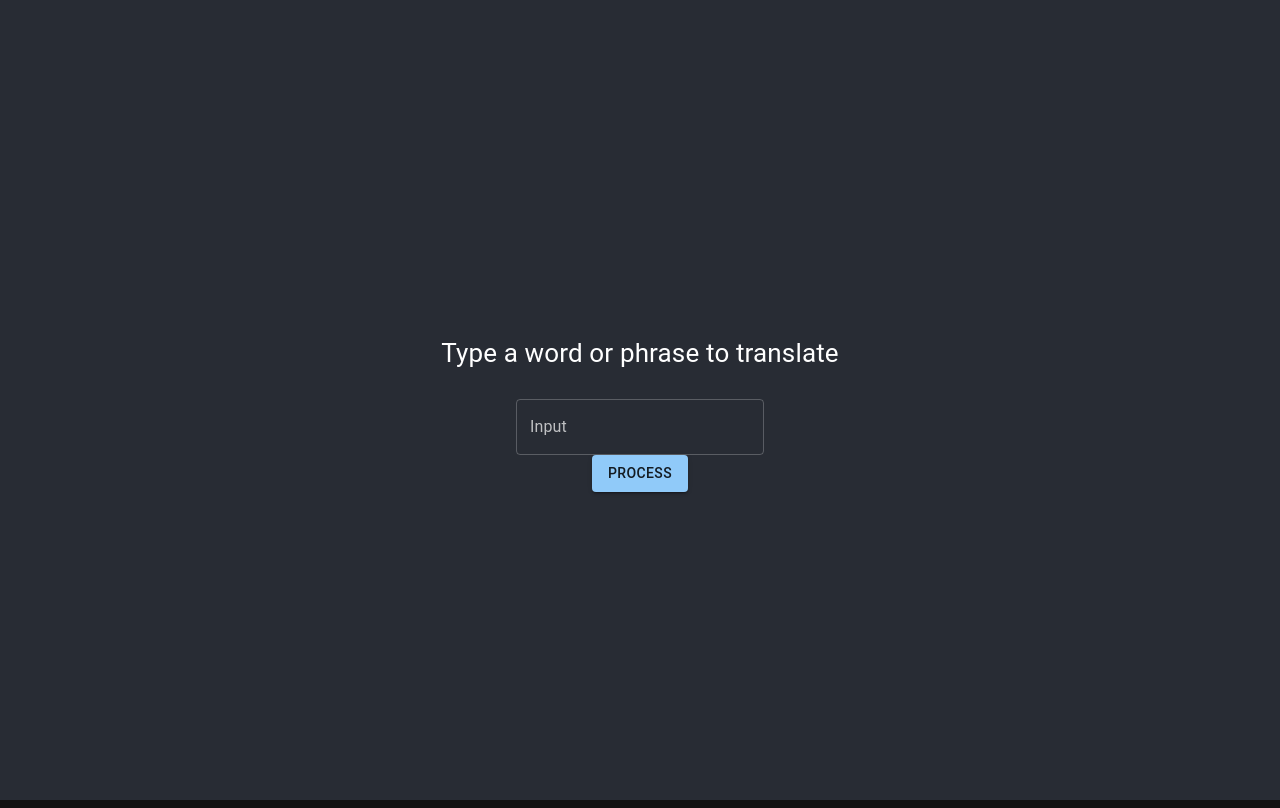
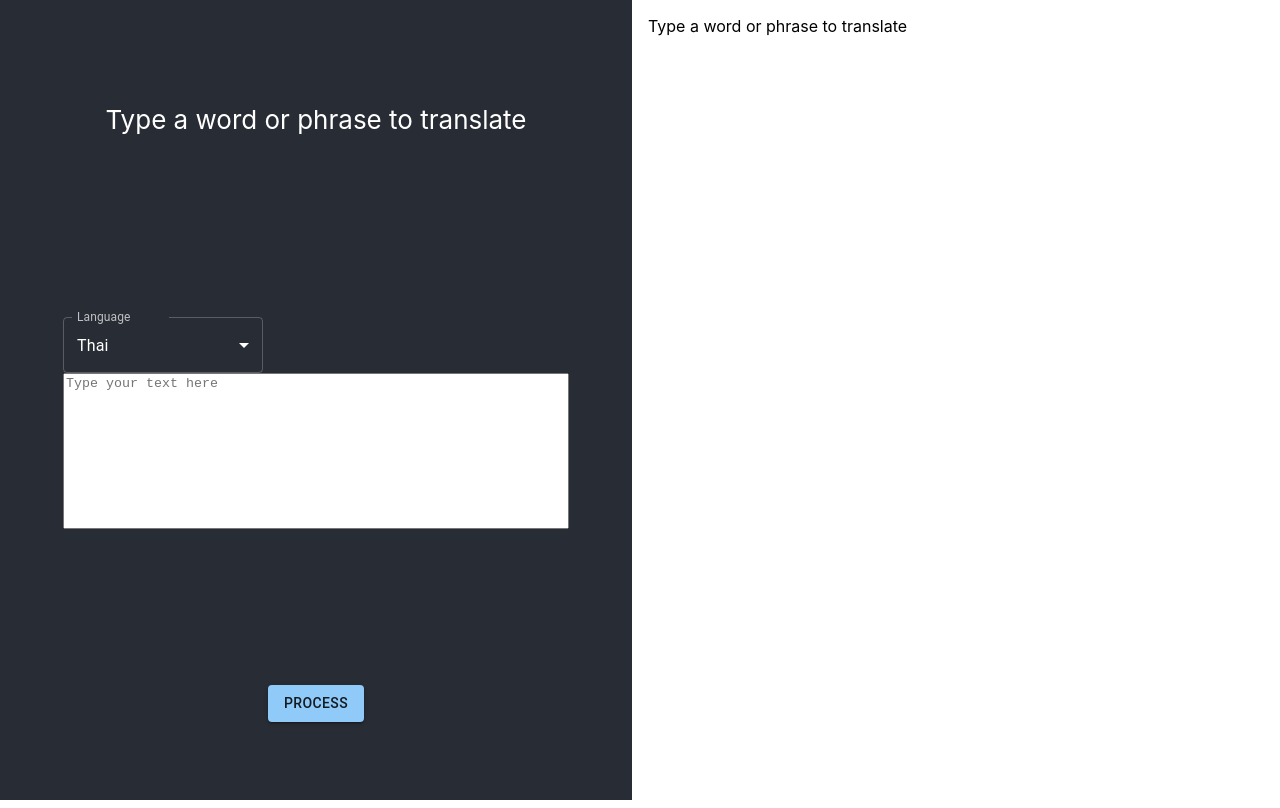
Before and after one commit to kkuprikov/learn-you-a-language, a React (Create React App) app: page / in a window 1280 px wide. Built offline with nearby package versions, Linux system fonts and the light colour scheme.

Commit message:
Added dropdown

```diff
--- a/package.json
+++ b/package.json
@@ -2,6 +2,7 @@
   "name": "learn-a-language",
   "version": "0.1.0",
   "private": true,
+  "homepage": "https://kkuprikov.github.io/learn-you-a-language",
   "dependencies": {
     "@emotion/react": "^11.10.5",
     "@emotion/styled": "^11.10.5",
@@ -15,6 +16,8 @@
     "web-vitals": "^2.1.4"
   },
   "scripts": {
+    "predeploy": "npm run build",
+    "deploy": "gh-pages -d build",
     "start": "react-scripts start",
     "build": "react-scripts build",
     "test": "react-scripts test",
@@ -37,5 +40,8 @@
       "last 1 firefox version",
       "last 1 safari version"
     ]
+  },
+  "devDependencies": {
+    "gh-pages": "^4.0.0"
   }
 }
--- a/src/App.css
+++ b/src/App.css
@@ -1,5 +1,8 @@
 .App {
+  display:  flex;
+  flex-direction: row-reverse;
   text-align: center;
+  background-color: #282c34;
 }
 
 @media (prefers-reduced-motion: no-preference) {
@@ -8,13 +11,7 @@
   }
 }
 
-.App-header {
-  background-color: #282c34;
-  min-height: 100vh;
-  display: flex;
-  flex-direction: column;
-  align-items: center;
-  justify-content: center;
-  font-size: calc(10px + 2vmin);
-  color: white;
+.Results {
+  display:  flex;
+  align-self:  center;
 }
--- a/src/App.js
+++ b/src/App.js
@@ -1,8 +1,7 @@
 import './App.css';
-import Button from '@mui/material/Button';
-import TextField from '@mui/material/TextField';
+import Form from './components/Form.js';
 import { ThemeProvider, createTheme } from '@mui/material/styles';
-import CssBaseline from '@mui/material/CssBaseline';
+import Grid from '@mui/material/Unstable_Grid2';
 
 const darkTheme = createTheme({
   palette: {
@@ -13,17 +12,18 @@ const darkTheme = createTheme({
 function App() {
   return (
     <ThemeProvider theme={darkTheme}>
-      <CssBaseline />
-      <div class="App-header">
-        <p>
-          Type a word or phrase to translate
-        </p>
-        <TextField
-          id="outlined-basic"
-          label="Input"
-          variant="outlined" />
-        <Button variant="contained">Process</Button>
-      </div>
+      <Grid container spacing={2}>
+        <Grid xs={6}>
+          <Form/>
+        </Grid>
+        <Grid xs={6}>
+          <div class="Results">
+            <p>
+              Type a word or phrase to translate
+            </p>
+          </div>
+        </Grid>
+      </Grid>
     </ThemeProvider>
   );
 }
--- /dev/null
+++ b/src/components/Form.css
@@ -0,0 +1,14 @@
+.Form {
+  background-color: #282c34;
+  min-height: 100vh;
+  display: flex;
+  flex-direction: column;
+  align-items: center;
+  justify-content: space-around;
+  font-size: calc(10px + 2vmin);
+  color: white;
+}
+
+.Form__textarea {
+  resize:  none;
+}
--- /dev/null
+++ b/src/components/Form.js
@@ -0,0 +1,40 @@
+import './Form.css'
+import Button from '@mui/material/Button';
+import FormControl from '@mui/material/FormControl';
+import InputLabel from '@mui/material/InputLabel';
+import Select from '@mui/material/Select';
+import MenuItem from '@mui/material/MenuItem';
+import TextareaAutosize from '@mui/material/TextareaAutosize';
+
+function Form() {
+  return (
+    <div class="Form">
+      <p>
+        Type a word or phrase to translate
+      </p>
+      <FormControl>
+        <InputLabel>Language</InputLabel>
+        <Select
+          class="Form__select"
+          value={'th'}
+          label="Select language"
+          style={{ width: 200 }}
+        >
+          <MenuItem value={'th'}>Thai</MenuItem>
+          <MenuItem value={'es'}>Spanish</MenuItem>
+        </Select>
+        <TextareaAutosize
+          class="Form__textarea"
+          minRows={10}
+          maxRows={30}
+          placeholder="Type your text here"
+          resize="none"
+          style={{ width: 500 }}
+        />
+      </FormControl>
+      <Button variant="contained">Process</Button>
+    </div>
+  );
+}
+
+export default Form;
```
Also changed, not shown: 1 other file (tests, documents, lock files or other folders).
